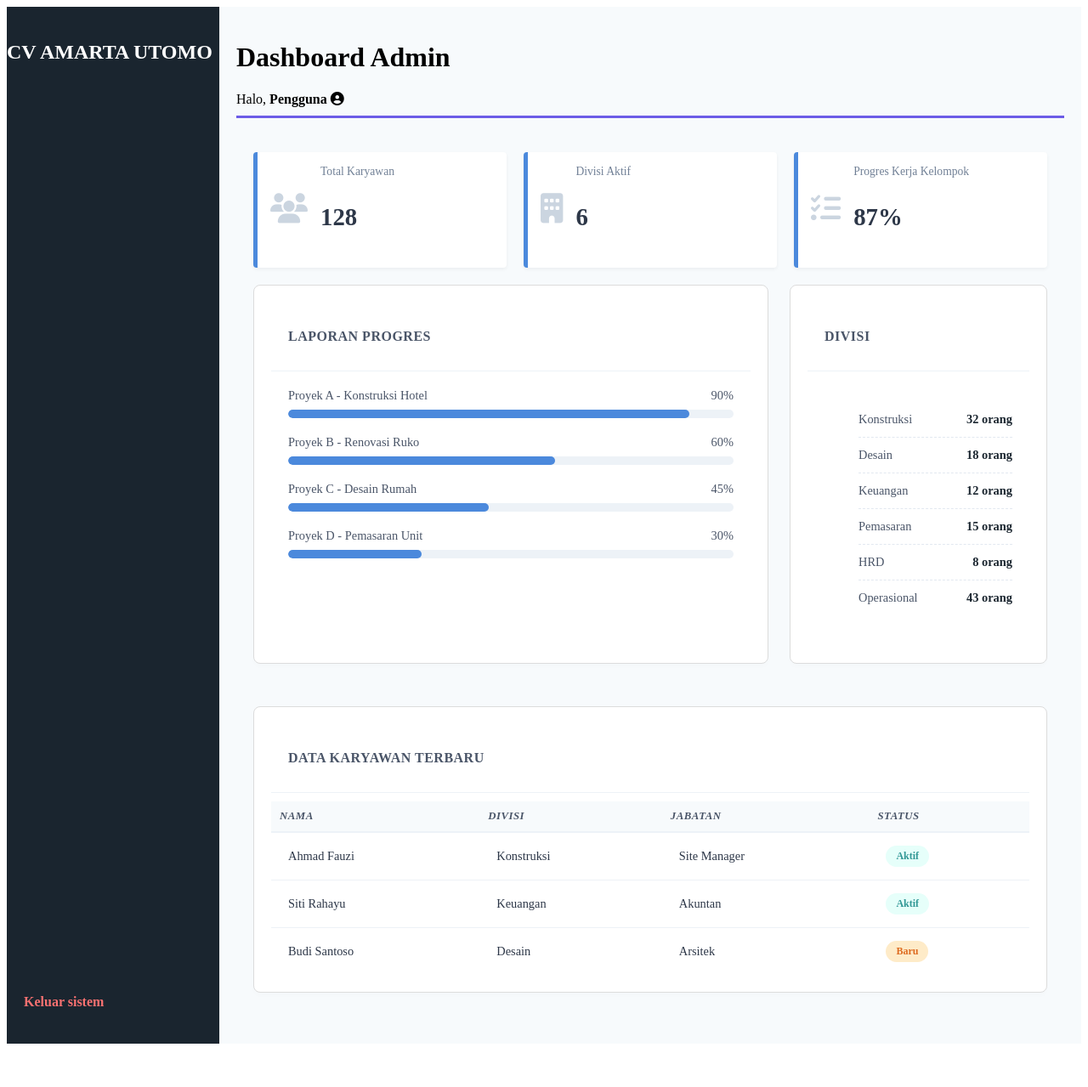
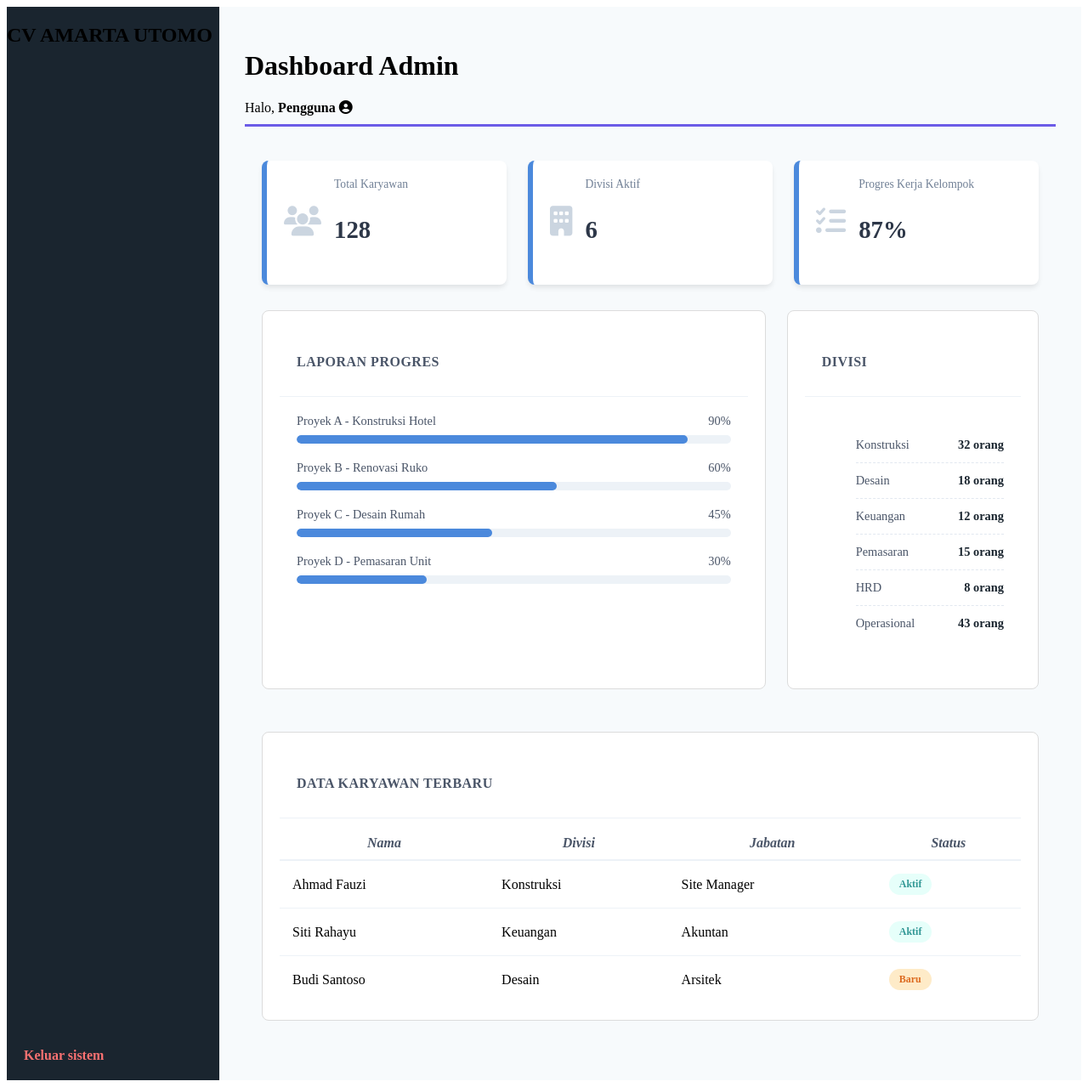
Before and after one commit to cintanussy102-del/PA-AmartaUtomo, a Flask app: template TA_CV_AMARTA_UTOMO/views/templates/admin/dashboard.html in a window 1280 px wide. Shown: the whole page at 85% size. Before the commit the page ends 1228 px from the top, so only its background shows below. Run offline with Flask 3, Linux system fonts and the light colour scheme; the template is opened without the code that fills it, so the values that code supplies are empty.

Commit message:
update desain dashboard dan perbaikan halaman login

```diff
--- a/TA_CV_AMARTA_UTOMO/views/static/css/dashboard.css
+++ b/TA_CV_AMARTA_UTOMO/views/static/css/dashboard.css
@@ -43,14 +43,12 @@
     margin-top: 5px;
 }
 
-/* Kotak Konten Umum */
 .content-box {
     background: #ffffff;
-    border-radius: 10px;
-    box-shadow: 0 4px 6px rgba(0,0,0,0.01);
     border: 1px solid #e2e8f0;
+    border-radius: 8px;
+    padding: 20px;
     margin-bottom: 25px;
-    overflow: hidden;
 }
 
 .box-header {
@@ -130,29 +128,22 @@
     font-weight: 600;
 }
 
-/* Tabel Data Karyawan Amarta Utomo */
 .amarta-table {
     width: 100%;
     border-collapse: collapse;
-    text-align: left;
-    font-size: 0.9rem;
 }
 
 .amarta-table th {
-    background-color: #f7fafc;
-    padding: 14px 20px;
     font-weight: 600;
+    font-style: italic; /* Sesuai permintaanmu */
     color: #4a5568;
+    padding: 15px;
     border-bottom: 2px solid #edf2f7;
-    text-transform: uppercase;
-    font-size: 0.8rem;
-    letter-spacing: 0.5px;
 }
 
 .amarta-table td {
-    padding: 15px 20px;
+    padding: 15px;
     border-bottom: 1px solid #edf2f7;
-    color: #2d3748;
 }
 
 .amarta-table tr:last-child td {
@@ -184,7 +175,6 @@
     margin-top: 30px;
 }
 
-/* Tambahan untuk Sidebar agar mirip image_dde579.png */
 .dashboard-wrapper {
     display: flex;
     min-height: 100vh;
@@ -193,17 +183,15 @@
 .sidebar {
     width: 250px;
     background-color: #1a252f;
-    color: #ffffff;
-    display: flex; /* Mengaktifkan flexbox */
-    flex-direction: column; /* Mengatur arah elemen ke bawah */
     min-height: 100vh;
-    padding: 20px 0;
+    display: flex;
+    flex-direction: column;
 }
 
 .main-content {
     flex-grow: 1;
     background-color: #f7fafc;
-    padding: 20px;
+    padding: 30px;
 }
 
 .dashboard-wrapper {
@@ -710,16 +698,16 @@
 .metrics-grid {
     display: grid;
     grid-template-columns: repeat(3, 1fr);
-    gap: 20px;
-    margin-bottom: 20px;
+    gap: 25px;
+    margin-bottom: 30px;
 }
 
 .metric-card {
-    background: white;
-    padding: 15px;
-    border-left: 5px solid #4b89dc; /* Border warna di sisi kiri */
-    border-radius: 4px;
-    box-shadow: 0 2px 4px rgba(0,0,0,0.05);
+    background: #ffffff;
+    padding: 20px;
+    border-radius: 8px;
+    border-left: 6px solid #4b89dc; /* Border tegas sesuai mockup */
+    box-shadow: 0 4px 6px -1px rgba(0, 0, 0, 0.1);
 }
 
 .amarta-table {
--- a/TA_CV_AMARTA_UTOMO/views/static/css/style.css
+++ b/TA_CV_AMARTA_UTOMO/views/static/css/style.css
@@ -10,7 +10,7 @@
 
 body {
     /* Perpaduan warna biru langit dan krem lembut */
-    background: linear-gradient(135deg, #d10404, #d39c54, #bbdefb, #fdfbf7, #8d0378);
+    background: linear-gradient(135deg, #d10404, #d39c54, #bbdefb, #fdfbf7, #fd0ad9);
     background-size: 400% 400%;
     animation: gradientAnimation 13s ease infinite;
     min-height: 100vh;
--- a/TA_CV_AMARTA_UTOMO/views/templates/login.html
+++ b/TA_CV_AMARTA_UTOMO/views/templates/login.html
@@ -21,7 +21,7 @@
         <a href="{{ url_for('welcome') }}">← Kembali ke Halaman Utama</a>
     </div>
 
-    <h2>Login Pengguna</h2>
+    <h2>LOGIN PENGGUNA</h2>
     <form action="{{ url_for('login') }}" method="POST">
         <div class="input-row">
             <span class="icon">👤</span>
--- a/TA_CV_AMARTA_UTOMO/views/templates/welcome.html
+++ b/TA_CV_AMARTA_UTOMO/views/templates/welcome.html
@@ -13,7 +13,7 @@
         <header class="welcome-header">
             <h1>Halo, Selamat Datang di</h1>
             <h2 class="brand-name">CV AMARTA UTOMO</h2>
-            <p class="tagline">Sistem Informasi Manajemen Kepegawaian Konstruksi & Arsitektur</p>
+            <p class="tagline">Prusahaan Jasa Konstruksi dan Arsitektur</p>
         </header>
 
         <div class="system-image-container">
```
